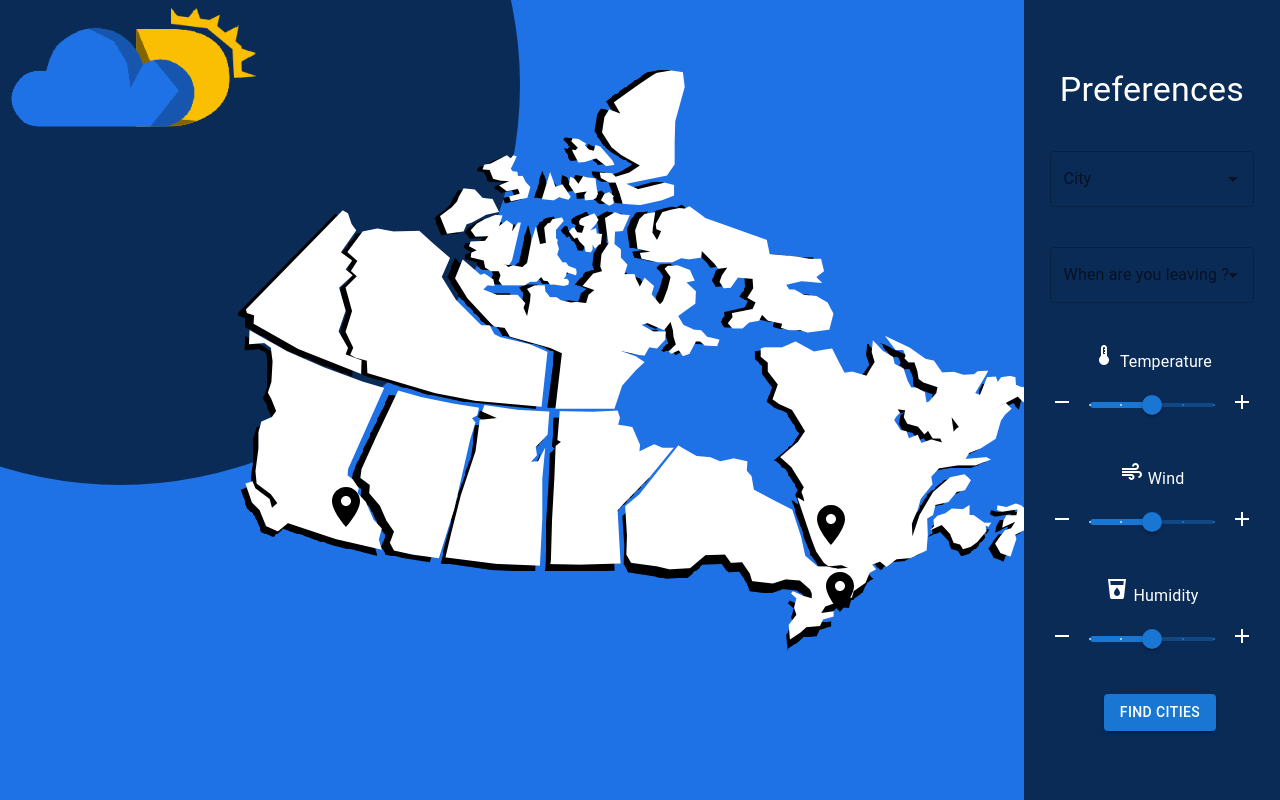
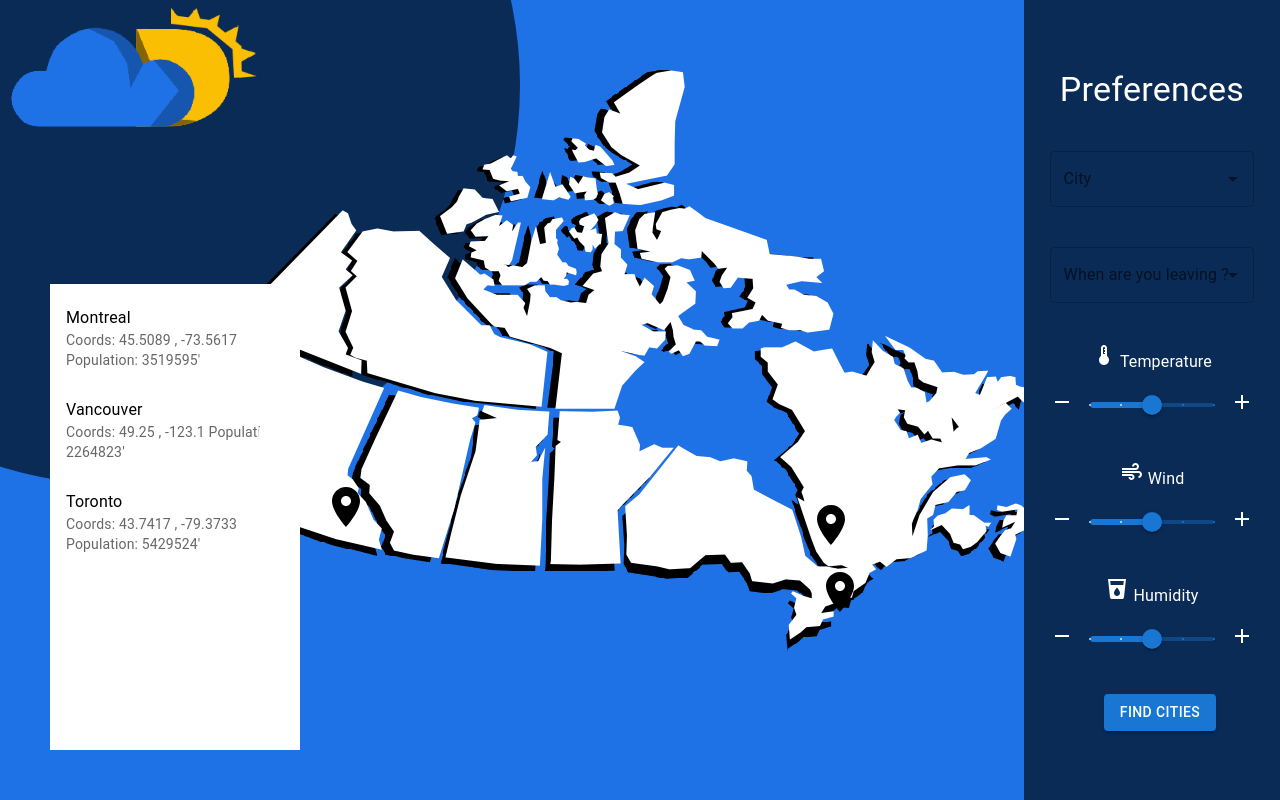
Before and after one commit to SamuelMaltais/fait-frette.tech, a React (Create React App) app: page / in a window 1280 px wide. Built offline with nearby package versions, Linux system fonts and the light colour scheme.

Commit message:
cities and descriptions

```diff
--- a/package.json
+++ b/package.json
@@ -15,6 +15,7 @@
     "react": "^18.2.0",
     "react-dom": "^18.2.0",
     "react-scripts": "5.0.1",
+    "react-window": "^1.8.8",
     "web-vitals": "^2.1.4"
   },
   "scripts": {
--- a/src/App.js
+++ b/src/App.js
@@ -6,6 +6,7 @@ import Canada from './Map-Component/Province';
 import TopSideBar from './components/TopSideBar';
 import Sidebar from './components/Sidebar';
 import Shadow from './Map-Component/Shadow';
+import VirtualizedList from './components/VirtualizedList';
 
 function App() {
   const [temp, setTemp] = useState();
@@ -42,8 +43,7 @@ function App() {
     <svg height={700} width={1000} className='Circle'> <circle cx="120" cy="85" r="400" fill="#0b2b57" className='Circle'/></svg>
     <Logo className="Logo"/>
     </div>
-
-
+    <VirtualizedList cities={cities}/>
     <div className="App">
       <div>
       <Canada cities={cities} />
--- /dev/null
+++ b/src/components/VirtualizedList.js
@@ -0,0 +1,46 @@
+import * as React from 'react';
+import Box from '@mui/material/Box';
+import ListItem from '@mui/material/ListItem';
+import ListItemButton from '@mui/material/ListItemButton';
+import ListItemText from '@mui/material/ListItemText';
+import { List } from '@mui/material';
+import { cities} from "../cities.js"
+
+
+export default function VirtualizedList(props) {
+  var arr = []
+  console.log(cities["Sherbrooke"][0])
+  for(var i =0; i< props.cities.length; i++){
+    var population = ""
+    if(props.cities[i].name){
+      population = "3519595"
+    }
+    try{
+      population = cities[props.cities[i].name][0].population
+    }
+    catch{
+
+    }
+  arr.push(
+  <ListItem component="div" disablePadding>
+      <ListItemButton>
+        <ListItemText primary={`${props.cities[i].name}`}
+        secondary={`Coords: ${props.cities[i].lat } , ${props.cities[i].lng }
+        Population: ${population}'
+        `}
+
+
+        />
+      </ListItemButton>
+    </ListItem>
+  )
+  }
+  return (
+    <List
+      sx={{ width: '100%', height: 450, maxWidth: 250, bgcolor: 'background.paper', position: "absolute", bottom:"50px",left:"50px" }}
+    >
+        {arr}
+
+    </List>
+  );
+}
```
Also changed, not shown: 1 other file (tests, documents, lock files or other folders).
